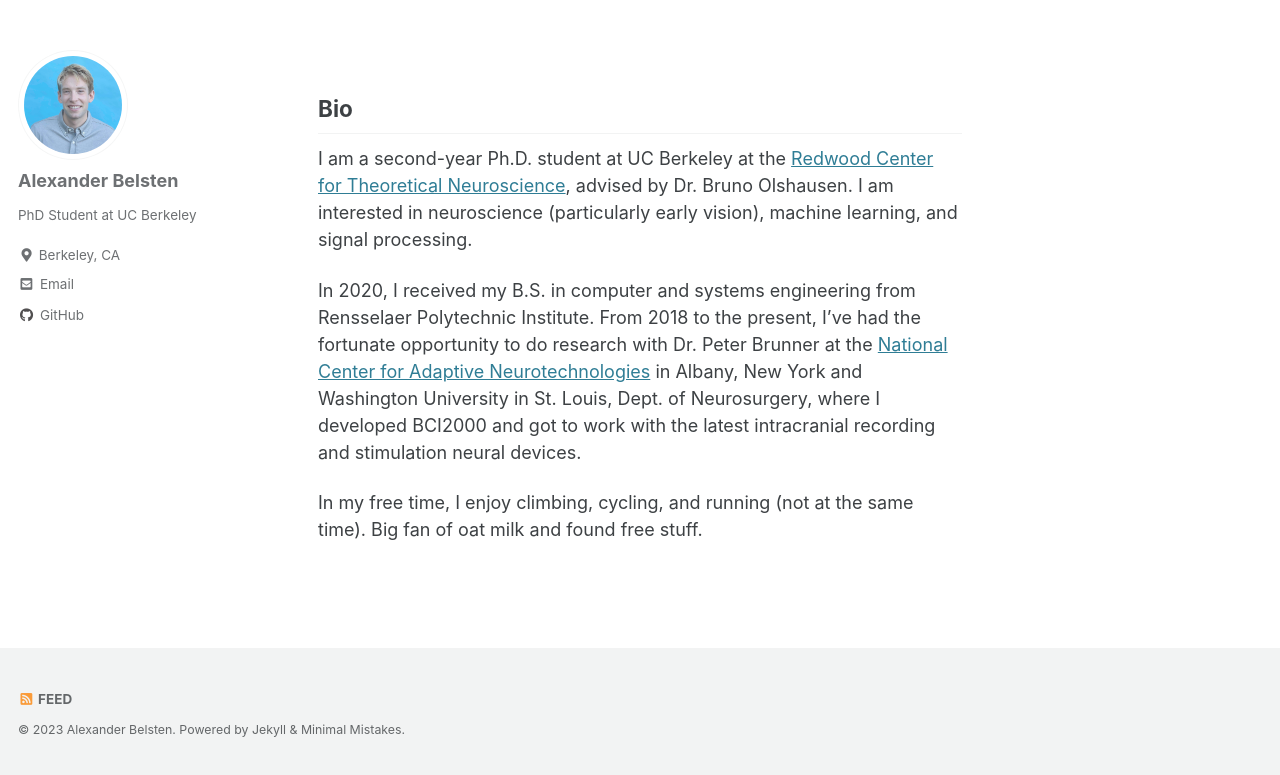
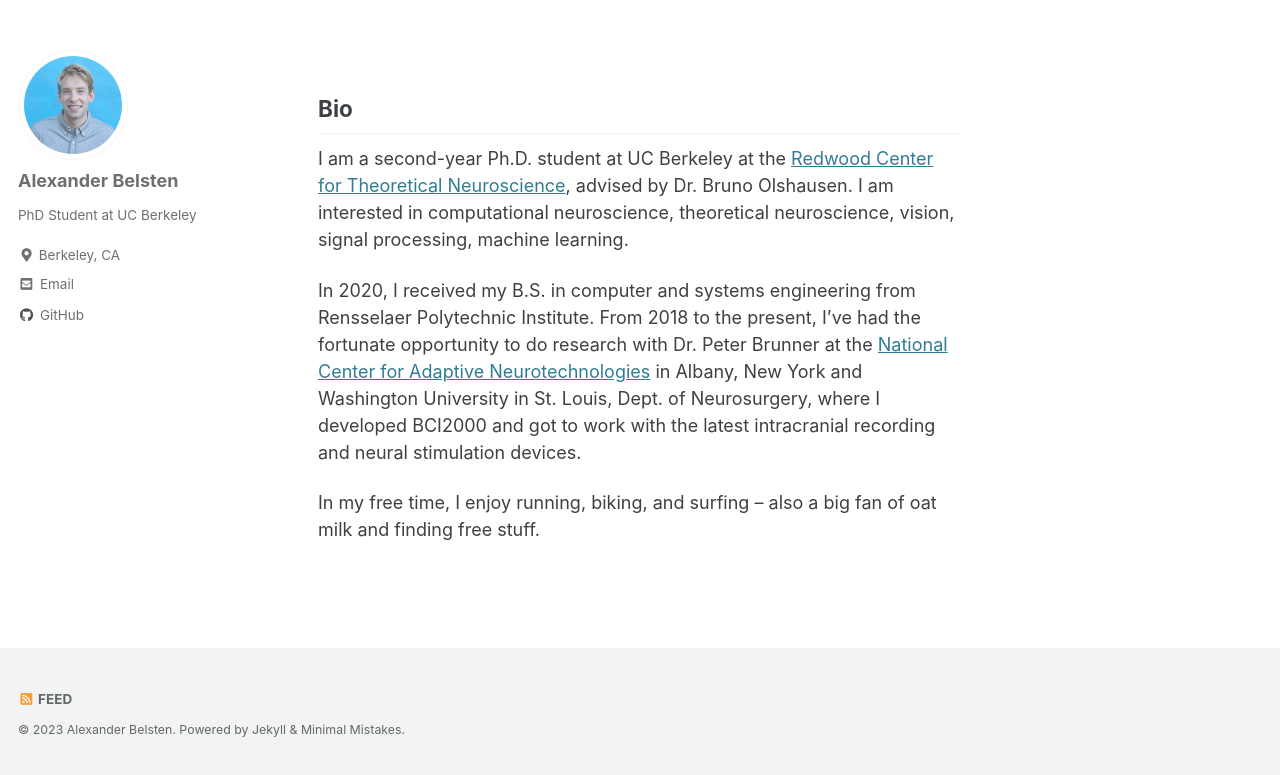
Before and after one commit to belsten/belsten.github.io, a Jekyll site: the page built from index.markdown, in a window 1280 px wide and 1026 px high, cut to the strip 251-1026 px from the top of the window. Built offline with Jekyll 4.4.1, drawn with Linux system fonts in a browser that asks for light colours; cached includes are drawn as plain includes; a script bundle is joined from its source files by our own code; library files that are not in the unit come from our copies; our own code applies the rules of GitHub Pages for plain Markdown files.

Commit message:
update intellectual interest (same as CV) and hobbies

```diff
--- a/index.markdown
+++ b/index.markdown
@@ -13,8 +13,8 @@ header:
 
 ## Bio
 
-I am a second-year Ph.D. student at UC Berkeley at the [Redwood Center for Theoretical Neuroscience](https://redwood.berkeley.edu), advised by Dr. Bruno Olshausen. I am interested in neuroscience (particularly early vision), machine learning, and signal processing.
+I am a second-year Ph.D. student at UC Berkeley at the [Redwood Center for Theoretical Neuroscience](https://redwood.berkeley.edu), advised by Dr. Bruno Olshausen. I am interested in computational neuroscience, theoretical neuroscience, vision, signal processing, machine learning.
 
-In 2020, I received my B.S. in computer and systems engineering from Rensselaer Polytechnic Institute. From 2018 to the present, I've had the fortunate opportunity to do research with Dr. Peter Brunner at the [National Center for Adaptive Neurotechnologies](https://www.neurotechcenter.org) in Albany, New York and Washington University in St. Louis, Dept. of Neurosurgery, where I developed BCI2000 and got to work with the latest intracranial recording and stimulation neural devices.
+In 2020, I received my B.S. in computer and systems engineering from Rensselaer Polytechnic Institute. From 2018 to the present, I've had the fortunate opportunity to do research with Dr. Peter Brunner at the [National Center for Adaptive Neurotechnologies](https://www.neurotechcenter.org) in Albany, New York and Washington University in St. Louis, Dept. of Neurosurgery, where I developed BCI2000 and got to work with the latest intracranial recording and neural stimulation devices.
 
-In my free time, I enjoy climbing, cycling, and running (not at the same time). Big fan of oat milk and found free stuff.
+In my free time, I enjoy running, biking, and surfing -- also a big fan of oat milk and finding free stuff.
```
